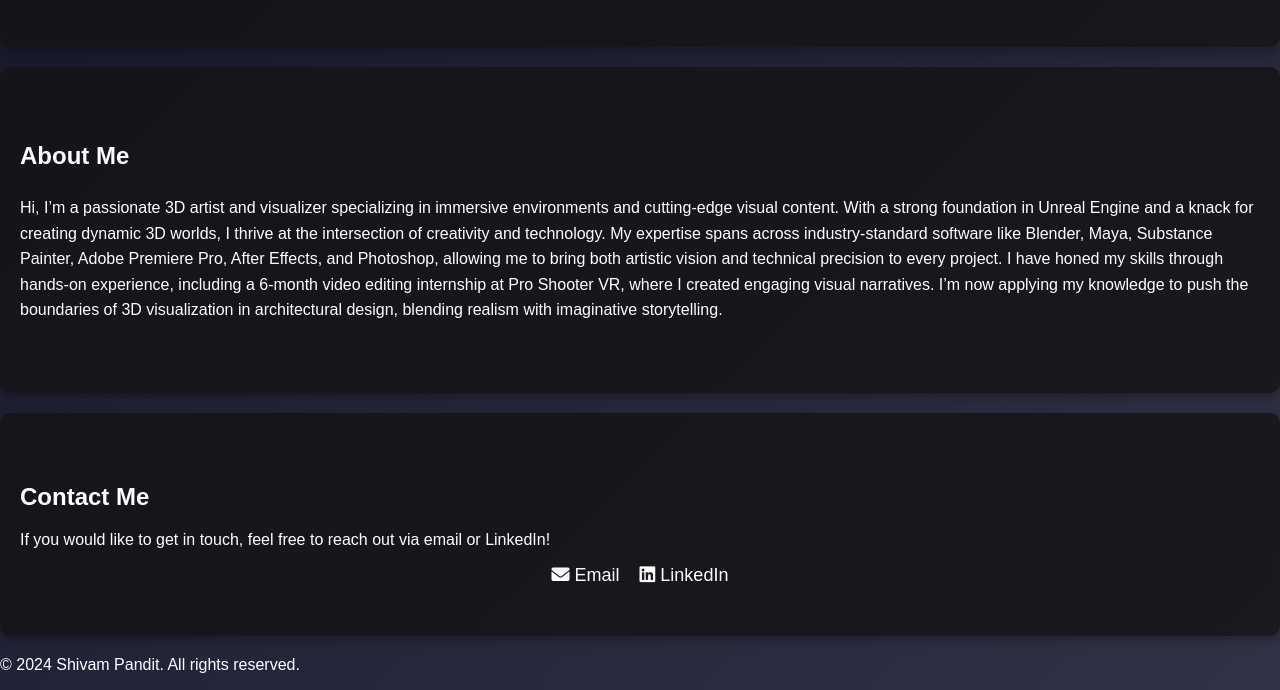
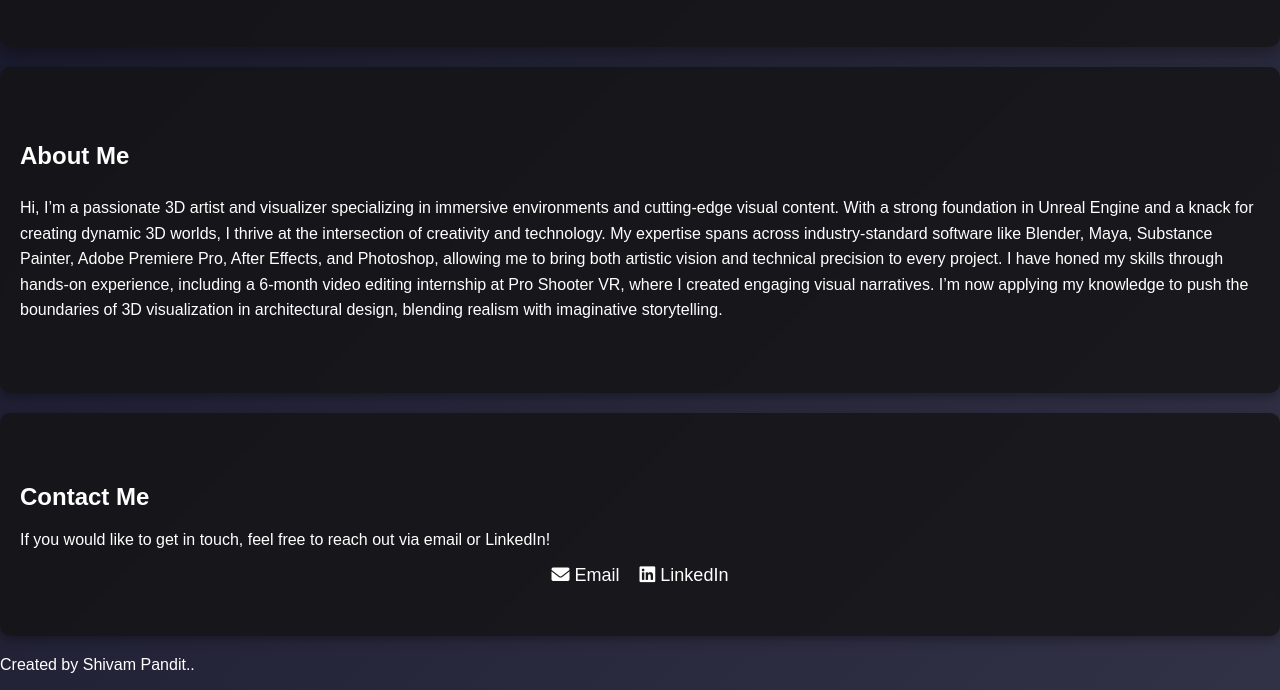
Before and after one commit to shivampandit01/shivam, a plain HTML site: page index.html in a window 1280 px wide. Shown: the part 1350-2040 px from the top of the page. Drawn offline with Linux system fonts and the light colour scheme.

Commit message:
index.html

```diff
--- a/index.html
+++ b/index.html
@@ -58,7 +58,7 @@
         </div>
     </div>
     <footer>
-        <p>&copy; 2024 Shivam Pandit. All rights reserved.</p>
+        <p>Created by Shivam Pandit..</p>
     </footer>
     <script src="script.js"></script>
 </body>
```
